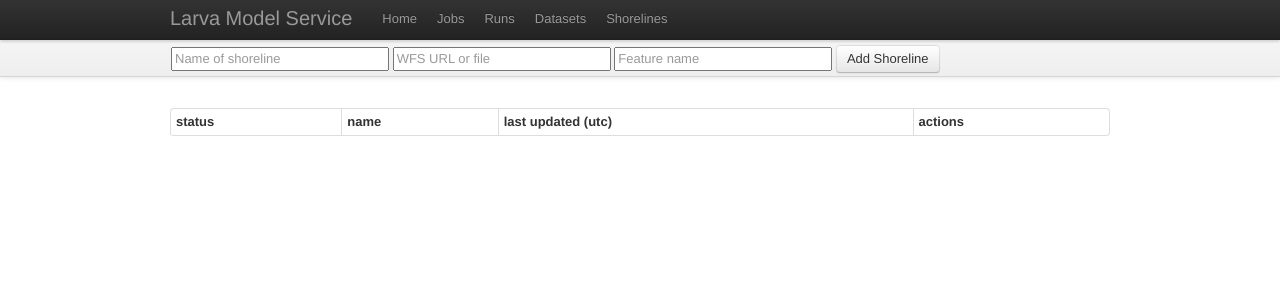
After one commit to asascience-open/larva-service, a Flask app: page /shorelines in a window 1280 px wide. The commit adds this page. Shown: the top 300 px of the page. Run offline with Flask 2, Linux system fonts and the light colour scheme; data that the repository does not hold is empty; parts of the project's set-up code (start-up, migrations or seed data) failed here and were passed over.

Commit message:
Add CRUD operations for Shorelines

```diff
--- a/larva_service/__init__.py
+++ b/larva_service/__init__.py
@@ -41,6 +41,7 @@ from rq import Queue
 redis_connection = redis.from_url(app.config.get("REDIS_URI"))
 run_queue = Queue('runs', connection=redis_connection, default_timeout=604800) # 1 week timeout
 dataset_queue = Queue('datasets', connection=redis_connection, default_timeout=600) # 10 min timeout
+shoreline_queue = Queue('shorelines', connection=redis_connection, default_timeout=600) # 10 min timeout
 
 # Create the database connection
 db = MongoKit(app)
--- a/larva_service/models/__init__.py
+++ b/larva_service/models/__init__.py
@@ -1,4 +1,4 @@
-from larva_service.models import run, dataset
+from larva_service.models import run, dataset, shoreline
 
 def remove_mongo_keys(d, extra=None):
 
--- a/larva_service/templates/layout.html
+++ b/larva_service/templates/layout.html
@@ -23,6 +23,7 @@
                       <li><a href="{{ url_for('jobs') }}">Jobs</a></li>
                       <li><a href="{{ url_for('runs') }}">Runs</a></li>
                       <li><a href="{{ url_for('datasets') }}">Datasets</a></li>
+                      <li><a href="{{ url_for('shorelines') }}">Shorelines</a></li>
                     </ul>
                 </div>
             </div>
--- /dev/null
+++ b/larva_service/templates/shorelines.html
@@ -0,0 +1,47 @@
+{% from "macros.html" import status_bootstrap_class %}
+{% extends "layout.html" %}
+
+{% block subnav %}
+    <div class="subnav subnav-fixed">
+        <div class="container">
+            <ul class="nav nav-pills">
+                <form method="POST" action="{{ url_for('add_shoreline') }}" class="navbar-form pull-left">
+                  <input type="textarea" class="span3" name="name" id="name" placeholder="Name of shoreline"></input>
+                  <input type="textarea" class="span3" name="path" id="path" placeholder="WFS URL or file"></input>
+                  <input type="textarea" class="span3" name="feature_name" id="feature_name" placeholder="Feature name"></input>
+                  <input type="submit" value="Add Shoreline" class="btn"></input>
+                </form>
+            </ul>
+        </div>
+    </div>
+{% endblock %}
+
+{% block page %}
+
+    <table class="table table-striped table-bordered table-condensed">
+        <thead>
+            <tr>
+                <th>status</th>
+                <th>name</th>
+                <th>last updated (utc)</th>
+                <th>actions</th>
+            </tr>
+        </thead>
+        <tbody>
+        {%- for shoreline in shorelines %}
+            <tr>
+                <td><span class="label label-{{ status_bootstrap_class(shoreline.status()) }}">{{shoreline.status()}}</span></td>
+                <td>{{ shoreline.name }}</td>
+                <td>{{ shoreline.updated | datetimeformat }}</td>
+                <td>
+                    <a href="{{ url_for('show_shoreline', shoreline_id=shoreline._id) }}">View</a>
+                    <br />
+                    <a href="{{ url_for('delete_shoreline', shoreline_id=shoreline._id) }}">Delete</a>
+                    <br />
+                </td>
+            </tr>
+        {%- endfor %}
+         </tbody>
+    </table>
+
+{% endblock %}
--- a/larva_service/views/__init__.py
+++ b/larva_service/views/__init__.py
@@ -1 +1 @@
-from larva_service.views import index, run, dataset
+from larva_service.views import index, run, dataset, shoreline
--- /dev/null
+++ b/larva_service/views/shoreline.py
@@ -0,0 +1,79 @@
+from flask import render_template, redirect, url_for, request, flash, jsonify
+from larva_service import app, db, shoreline_queue
+from larva_service.models.shoreline import Shoreline
+from larva_service.tasks.shoreline import get_info
+from larva_service.views.helpers import requires_auth
+import json
+import pytz
+from larva_service.models import remove_mongo_keys
+from pymongo import DESCENDING
+from rq import cancel_job
+
+@app.route('/shorelines', methods=['GET'])
+@app.route('/shorelines.<string:format>', methods=['GET'])
+def shorelines(format=None):
+    if format is None:
+        format = 'html'
+
+    shorelines = db.Shoreline.find().sort('created', DESCENDING)
+
+    if format == 'html':
+        return render_template('shorelines.html', shorelines=shorelines)
+
+@app.route('/shoreline', methods=['POST'])
+@requires_auth
+def add_shoreline():
+    shoreline = db.Shoreline()
+    shoreline.name = request.form.get("name")
+    shoreline.path = request.form.get("path")
+    shoreline.feature_name = request.form.get("feature_name")
+    shoreline.save()
+
+    job = shoreline_queue.enqueue_call(func=get_info, args=(unicode(shoreline['_id']),))
+    shoreline.task_id = unicode(job.id)
+    shoreline.save()
+
+    flash("Shoreline created", 'success')
+    return redirect(url_for('shorelines'))
+
+@app.route('/shorelines/<ObjectId:shoreline_id>', methods=['GET'])
+@app.route('/shorelines/<ObjectId:shoreline_id>.<string:format>', methods=['GET'])
+def show_shoreline(shoreline_id, format=None):
+    if format is None:
+        format = 'html'
+
+    shoreline = db.Shoreline.find_one( { '_id' : shoreline_id } )
+
+    if format == 'html':
+        return render_template('show_shoreline.html', shoreline=shoreline)
+    elif format == 'json':
+        jsond = json.loads(shoreline.to_json())
+        remove_mongo_keys(jsond) #destructive method
+        jsond['_id'] = unicode(shoreline._id)
+        return jsonify( jsond )
+    else:
+        flash("Reponse format '%s' not supported" % format)
+        return redirect(url_for('shorelines'))
+
+@app.route('/shorelines/<ObjectId:shoreline_id>/delete', methods=['GET'])
+@app.route('/shorelines/<ObjectId:shoreline_id>/delete.<string:format>', methods=['GET'])
+@requires_auth
+def delete_shoreline(shoreline_id, format=None):
+    if format is None:
+        format = 'html'
+
+    shoreline = db.Shoreline.find_one( { '_id' : shoreline_id } )
+    cancel_job(shoreline.task_id)
+    shoreline.delete()
+
+    if format == 'json':
+        return jsonify( { 'status' : "success" })
+    else:
+        flash("Shoreline deleted")
+        return redirect(url_for('shorelines'))
+
+@app.route('/shorelines/clear', methods=['GET'])
+@requires_auth
+def clear_shorelines():
+    db.drop_collection("shorelines")
+    return redirect(url_for('shorelines'))
--- a/requirements.txt
+++ b/requirements.txt
@@ -11,6 +11,7 @@ pytz==2012j
 numpy==1.6.2
 git+http://github.com/matplotlib/basemap.git@v1.0.5rel#egg=basemap
 git+https://github.com/asascience-open/paegan.git@master#egg=paegan
+git+https://github.com/asascience-open/paegan-transport.git@master#egg=paegan-transport
 git+https://github.com/asascience-open/paegan-viz.git@master#egg=paegan-viz
 Shapely==1.2.17
 boto==2.7.0
```
Also changed, not shown: larva_service/models/shoreline.py (added, +43 -0 lines), larva_service/tasks/shoreline.py (added, +19 -0 lines), larva_service/templates/shoreline.html (added, +46 -0 lines), larva_service/templates/show_shoreline.html (added, +28 -0 lines), 1 other file.
